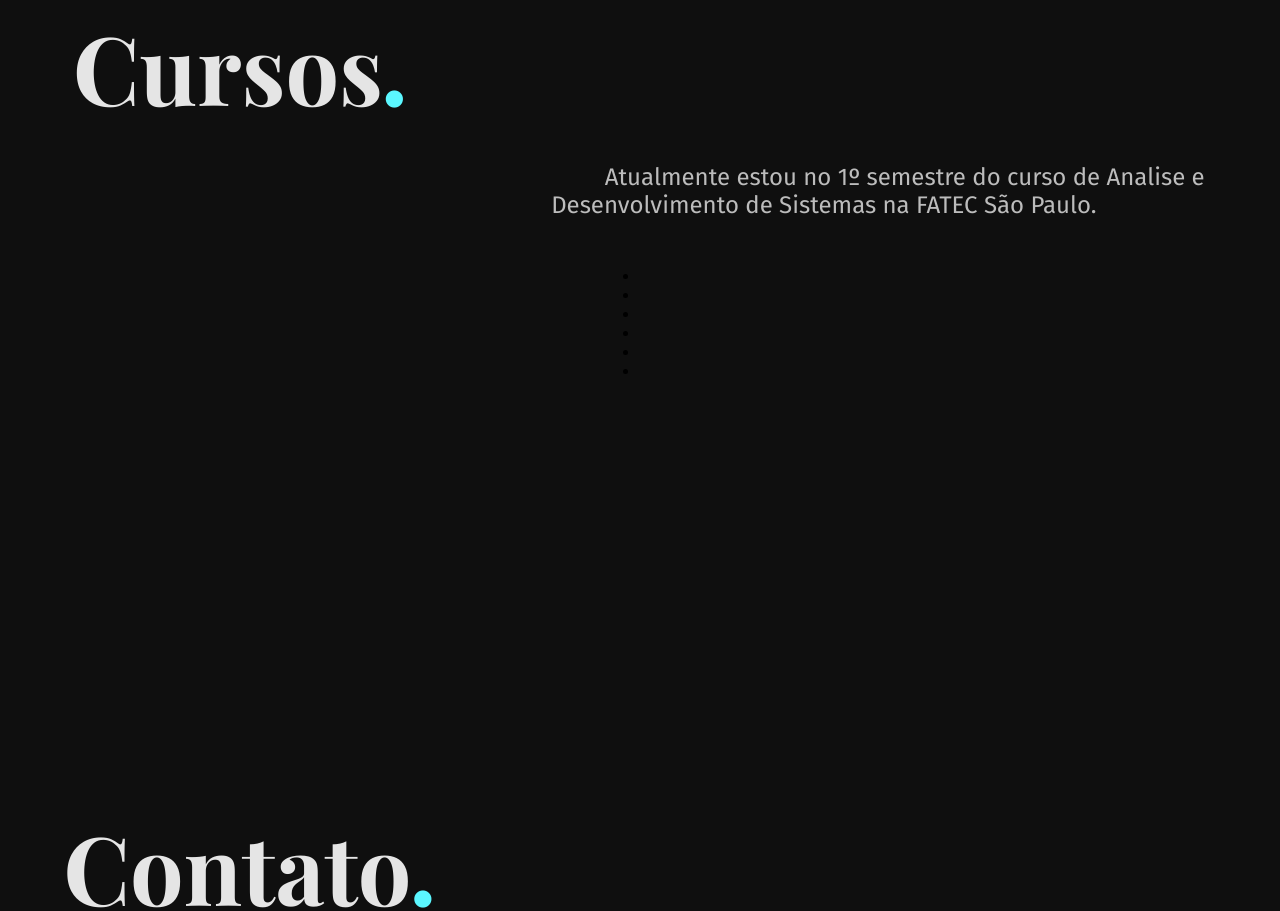
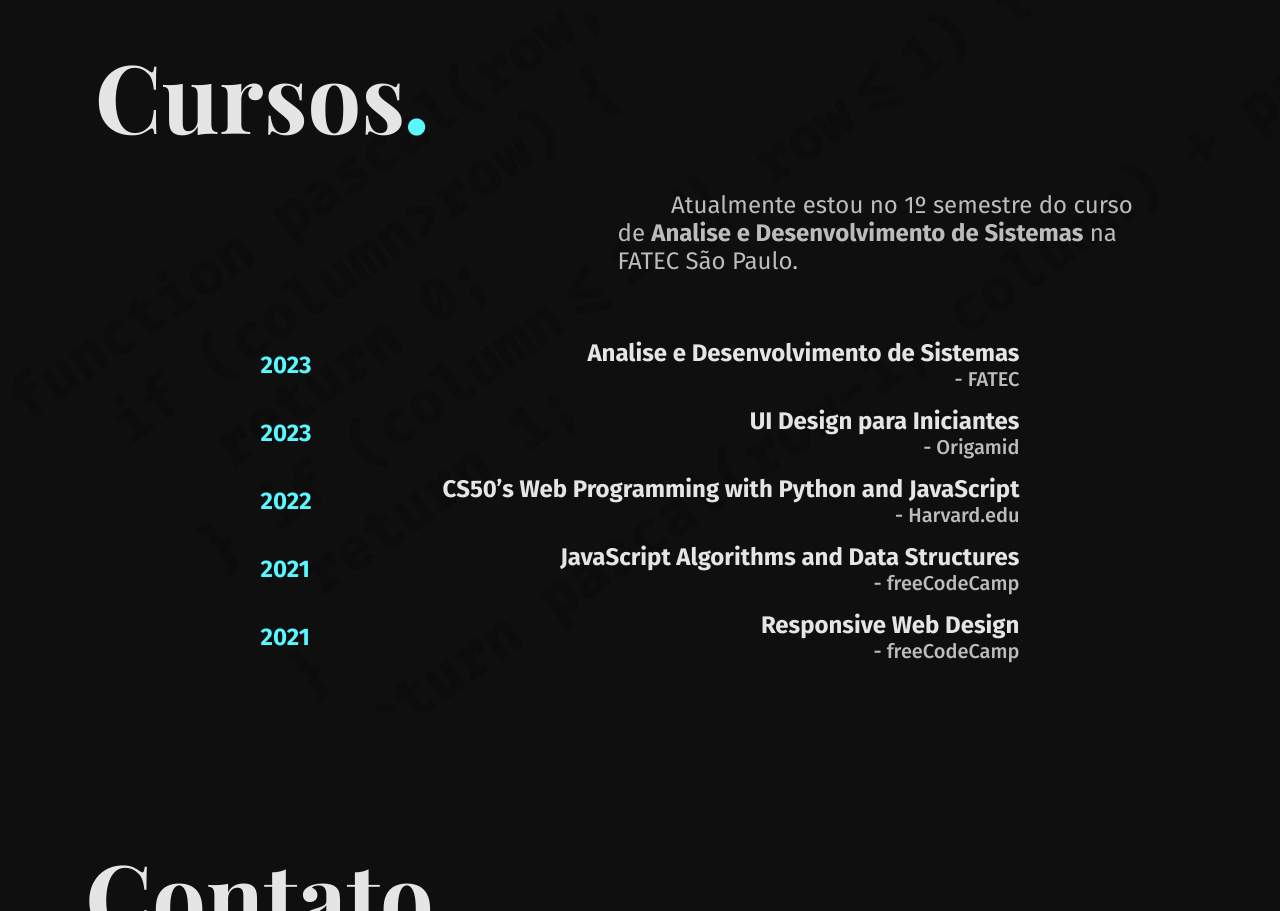
Before and after one commit to Odiiego/portfolio-origamid, a plain HTML site: page index.html in a window 1280 px wide. Shown: the part 1829-2740 px from the top of the page. Drawn offline with nearby package versions, Linux system fonts and the light colour scheme.

Commit message:
Terminei o componente de cursos.

```diff
--- a/index.html
+++ b/index.html
@@ -89,18 +89,53 @@
         <header>
             <h3 class="section-title">Cursos<span class="decorator">.</span></h3>
             <p class="section-description">
-                Atualmente estou no 1º semestre do curso de Analise e Desenvolvimento de Sistemas na FATEC São
+                Atualmente estou no 1º semestre do curso de <b>Analise e Desenvolvimento de Sistemas</b> na FATEC São
                 Paulo.
             </p>
         </header>
 
         <ul class="courses-list">
-            <li class="courses-list-item"></li>
-            <li class="courses-list-item"></li>
-            <li class="courses-list-item"></li>
-            <li class="courses-list-item"></li>
-            <li class="courses-list-item"></li>
-            <li class="courses-list-item"></li>
+            <li class="courses-list-item">
+                <span class="course-year">2023</span>
+                <div class="course-info">
+                        <p class="course-title">Analise e Desenvolvimento de Sistemas</p>
+                        <p class="course-institution">FATEC</p>
+                </div>
+            </li>
+            <li class="courses-list-item">
+                <span class="course-year">2023</span>
+                <div class="course-info">
+                        <p class="course-title">UI Design para Iniciantes</p>
+                        <p class="course-institution">Origamid</p>
+                </div>
+            </li>
+            <li class="courses-list-item">
+                <span class="course-year">2022</span>
+                <div class="course-info">
+                    <a href="https://certificates.cs50.io/11f8f3e4-db15-4a5d-81d5-e1b5696c90a0.png?size=letter">
+                        <p class="course-title">CS50’s Web Programming with Python and JavaScript</p>
+                        <p class="course-institution">Harvard.edu</p>
+                    </a>
+                </div>
+            </li>
+            <li class="courses-list-item">
+                <span class="course-year">2021</span>
+                <div class="course-info">
+                    <a href="https://www.freecodecamp.org/certification/odiiego/javascript-algorithms-and-data-structures">
+                        <p class="course-title">JavaScript Algorithms and Data Structures</p>
+                        <p class="course-institution">freeCodeCamp</p>
+                    </a>
+                </div>
+            </li>
+            <li class="courses-list-item">
+                <span class="course-year">2021</span>
+                <div class="course-info">
+                    <a href="https://www.freecodecamp.org/certification/odiiego/responsive-web-design">
+                        <p class="course-title">Responsive Web Design</p>
+                        <p class="course-institution">freeCodeCamp</p>
+                    </a>
+                </div>
+            </li>
         </ul>
     </section>
 
--- a/style.scss
+++ b/style.scss
@@ -1,4 +1,4 @@
-@import url('https://fonts.googleapis.com/css2?family=Fira+Sans:wght@400;700&family=Playfair+Display:wght@400;500;700;900&display=swap');
+@import url('https://fonts.googleapis.com/css2?family=Fira+Sans:wght@400;500;700&family=Playfair+Display:wght@400;500;700;900&display=swap');
 
 :root {
     --blue1: #5BF7FF;
@@ -16,6 +16,7 @@
     margin: 0;
     box-sizing: border-box;
     font-family: var(--main-font);
+    text-decoration: none;
 }
 
 @mixin section-config {
@@ -46,12 +47,11 @@
         .section-description {
             color: var(--gray2);
             font-size: 24px;
-            margin: 160px 0 3rem 0;
+            margin: 160px 2rem 3rem 0;
             text-indent: 4ch;
-            width: 49ch;
+            width: 40ch;
 
             a {
-                text-decoration: none;
                 font-weight: bold;
                 color: var(--gray1);
             }
@@ -152,7 +152,6 @@
 
                 &-link {
                     display: block;
-                    text-decoration: none;
                     color: var(--gray2);
 
                     &:hover {
@@ -241,6 +240,44 @@
 
     #cursos {
         @include section-config;
+        background-image: url(./assets/cursos_decorator.png);
+
+        .courses-list {
+            list-style: none;
+
+            &-item {
+                display: flex;
+                justify-content: space-between;
+                align-items: center;
+                width: 85ch;
+                margin: 1rem 0 1rem 0;
+
+                .course-year {
+                    font-size: 24px;
+                    font-weight: bold;
+                    color: var(--blue1);
+                }
+
+                .course-info {
+                    .course-title {
+                        font-size: 24px;
+                        font-weight: bold;
+                        color: var(--gray1)
+                    }
+
+                    .course-institution {
+                        font-size: 20px;
+                        color: var(--gray2);
+                        font-weight: 500;
+                        text-align: end;
+
+                        &::before {
+                            content: "- "
+                        }
+                    }
+                }
+            }
+        }
     }
 
     #contato {
```
Also changed, not shown: assets/cursos_decorator.png (added), style.css, 1 other file.
